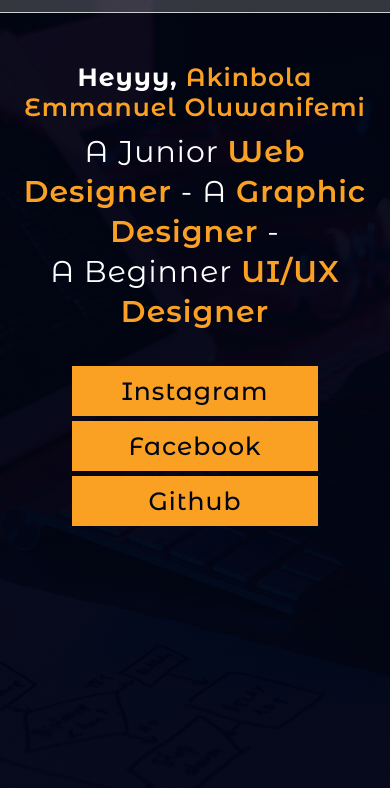
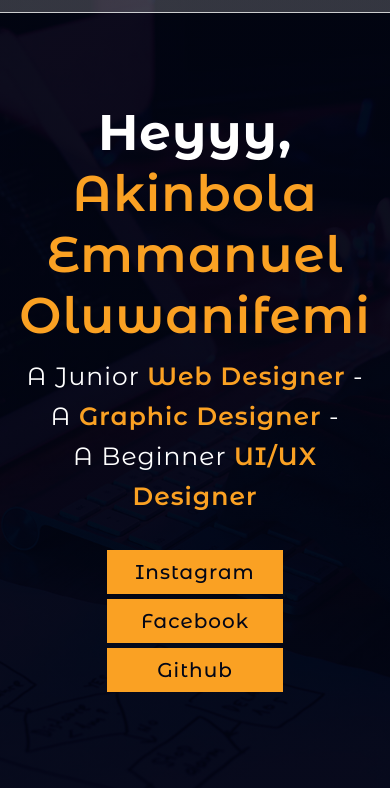
Before and after one commit to nuel1912/my_portfolio, a plain HTML site: page index.html in a window 390 px wide. Shown: the part 56-844 px from the top of the page. Drawn offline with Linux system fonts and the light colour scheme.

Commit message:
Progress...

```diff
--- a/style.css
+++ b/style.css
@@ -106,9 +106,6 @@ nav button:hover {
     justify-content: space-between;
     align-items: center;
     margin: 50px auto auto;
-}
-.cover .content {
-    /* margin: 75px 35px 0 0; */
 }
 .cover h1 {
     font-size: 45px;
@@ -583,14 +580,14 @@ footer p {
         font-size: 50px;
     }
     .cover p {
-        font-size: 30px;
+        font-size: 25px;
         line-height: 2.5rem;
         /* max-width: 240px; */
         margin: 10px auto;
     }
     .cover button {
-        width: 70%;
-        font-size: 25px;
+        width: 50%;
+        font-size: 20px;
         padding: 10px 6px;
         text-align: center;
         margin: 5px auto 0;
@@ -617,17 +614,3 @@ footer p {
         width: 24px;
     }
 }
-
-
-@media screen and (max-width: 401px){
-    .cover {
-        margin: 10px auto 0;
-    }
-    .cover h1 {
-        font-size: 25px;
-    }
-    .pic {
-        width: 250px;
-        display: none;
-    }
-}
```
